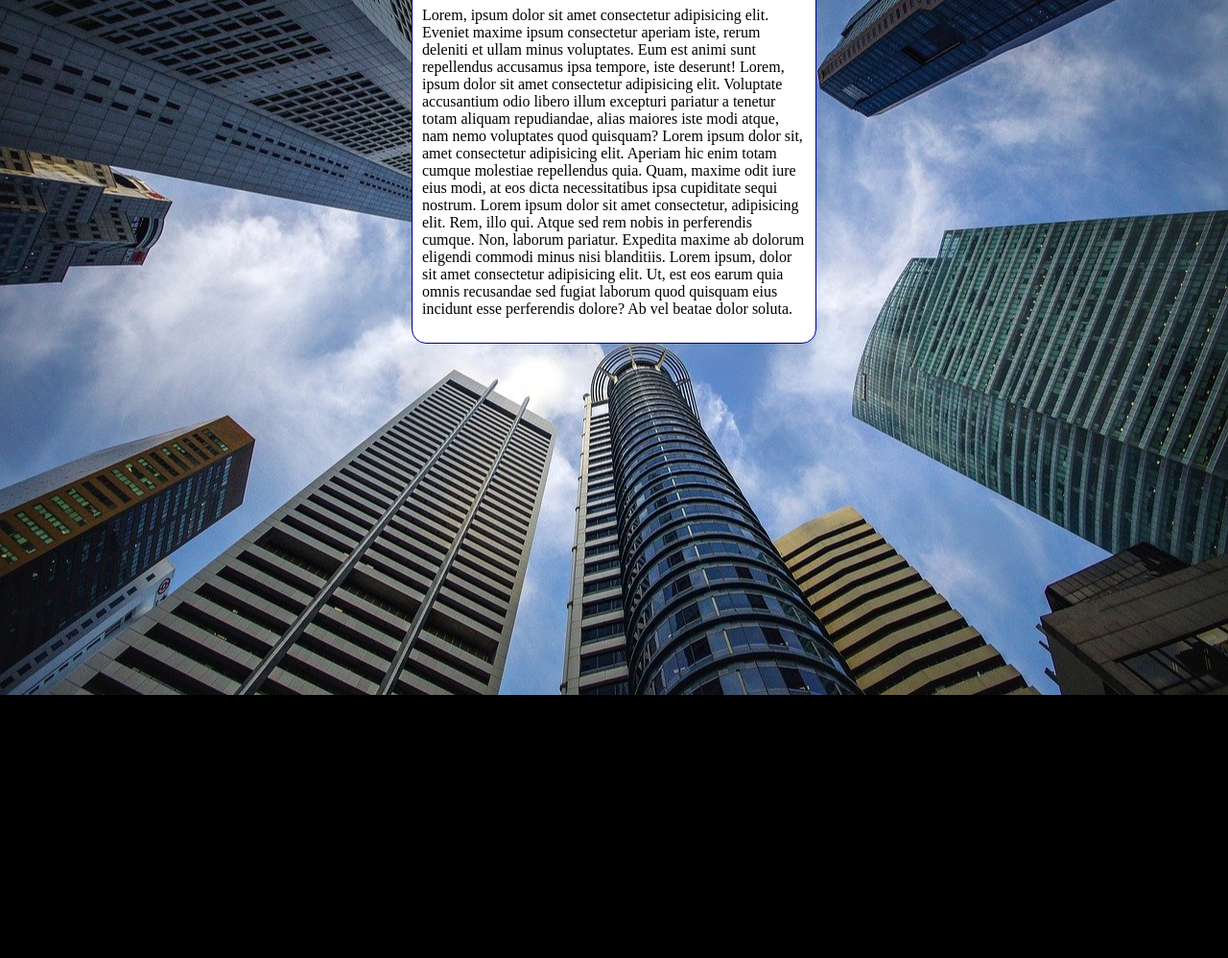
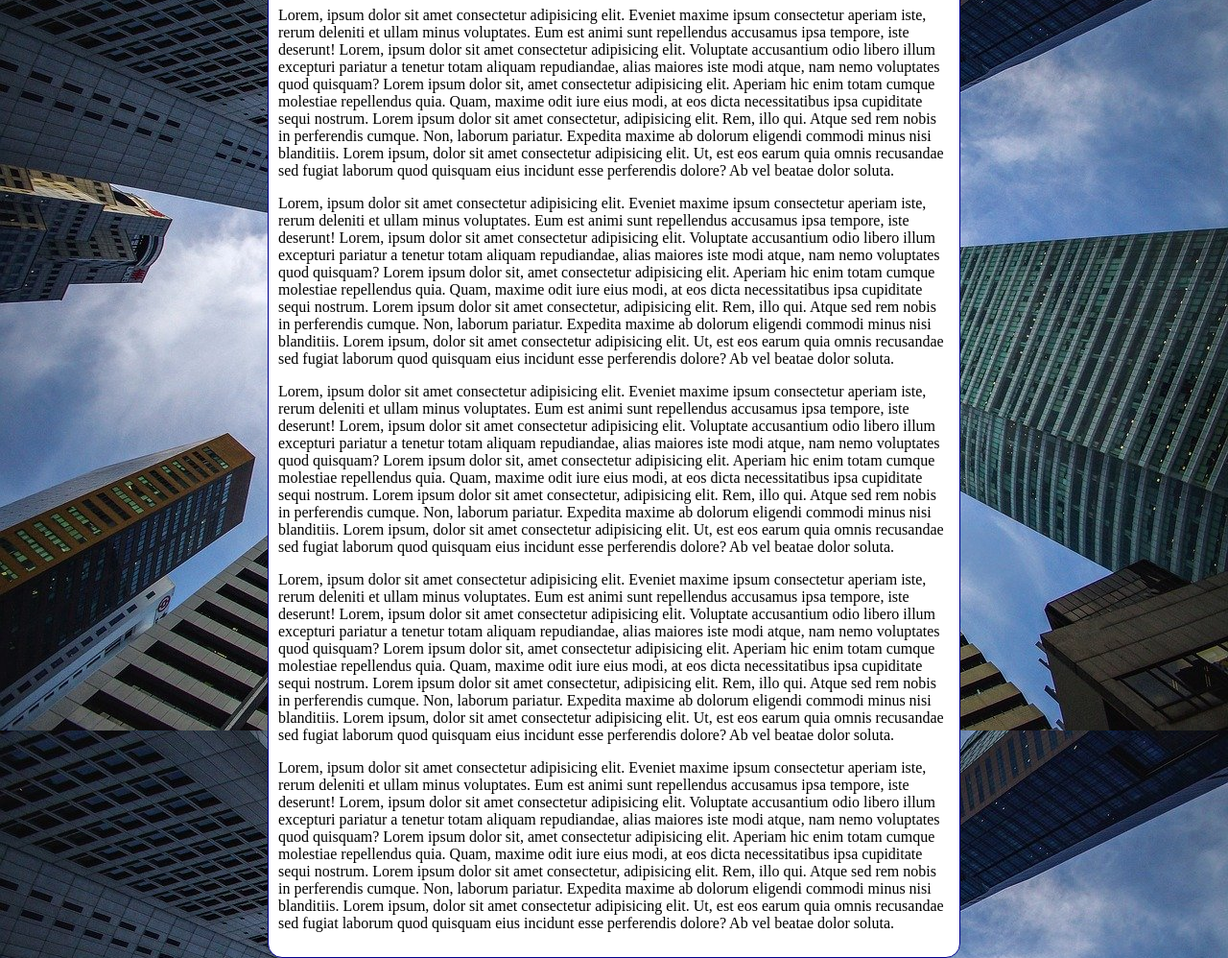
Before and after one commit to franciscojeronimo1/Projetos-Testes, a plain HTML site: page ex022/fundo006.html in a window 1280 px wide. Shown: the part 92-1090 px from the top of the page at 96% size. Before the commit the page ends 816 px from the top, so only its background shows below. Drawn offline with Linux system fonts and the light colour scheme.

Commit message:
Update fundo006.html

```diff
--- a/ex022/fundo006.html
+++ b/ex022/fundo006.html
@@ -8,16 +8,20 @@
     <style>
         body {
             height: 100vh;
-            background-color: black;
+           /* background-color: black;
             background-image: url(imagens/wallpaper002.jpg);
             background-position: center center;
-            background-repeat: no-repeat;
+            background-repeat: repeat-y;
             background-size: cover;
+            background-attachment: fixed;*/
 
+            background: black url(imagens/wallpaper002.jpg) center center repeat-y  fixed;
+            background-size: cover;
         }
         main {
+            max-width: 700px;
             background-color: white;
-            width: 400px;
+
             padding: 10px;
             margin: auto;
             border: 1px solid darkblue;
@@ -32,6 +36,23 @@
         Lorem, ipsum dolor sit amet consectetur adipisicing elit. Eveniet maxime ipsum consectetur aperiam iste, rerum deleniti et ullam minus voluptates. Eum est animi sunt repellendus accusamus ipsa tempore, iste deserunt! Lorem, ipsum dolor sit amet consectetur adipisicing elit. Voluptate accusantium odio libero illum excepturi pariatur a tenetur totam aliquam repudiandae, alias maiores iste modi atque, nam nemo voluptates quod quisquam? Lorem ipsum dolor sit, amet consectetur adipisicing elit. Aperiam hic enim totam cumque molestiae repellendus quia. Quam, maxime odit iure eius modi, at eos dicta necessitatibus ipsa cupiditate sequi nostrum.
         Lorem ipsum dolor sit amet consectetur, adipisicing elit. Rem, illo qui. Atque sed rem nobis in perferendis cumque. Non, laborum pariatur. Expedita maxime ab dolorum eligendi commodi minus nisi blanditiis. Lorem ipsum, dolor sit amet consectetur adipisicing elit. Ut, est eos earum quia omnis recusandae sed fugiat laborum quod quisquam eius incidunt esse perferendis dolore? Ab vel beatae dolor soluta.
       </p>
+      <p>
+        Lorem, ipsum dolor sit amet consectetur adipisicing elit. Eveniet maxime ipsum consectetur aperiam iste, rerum deleniti et ullam minus voluptates. Eum est animi sunt repellendus accusamus ipsa tempore, iste deserunt! Lorem, ipsum dolor sit amet consectetur adipisicing elit. Voluptate accusantium odio libero illum excepturi pariatur a tenetur totam aliquam repudiandae, alias maiores iste modi atque, nam nemo voluptates quod quisquam? Lorem ipsum dolor sit, amet consectetur adipisicing elit. Aperiam hic enim totam cumque molestiae repellendus quia. Quam, maxime odit iure eius modi, at eos dicta necessitatibus ipsa cupiditate sequi nostrum.
+        Lorem ipsum dolor sit amet consectetur, adipisicing elit. Rem, illo qui. Atque sed rem nobis in perferendis cumque. Non, laborum pariatur. Expedita maxime ab dolorum eligendi commodi minus nisi blanditiis. Lorem ipsum, dolor sit amet consectetur adipisicing elit. Ut, est eos earum quia omnis recusandae sed fugiat laborum quod quisquam eius incidunt esse perferendis dolore? Ab vel beatae dolor soluta.
+      </p>
+      <p>
+        Lorem, ipsum dolor sit amet consectetur adipisicing elit. Eveniet maxime ipsum consectetur aperiam iste, rerum deleniti et ullam minus voluptates. Eum est animi sunt repellendus accusamus ipsa tempore, iste deserunt! Lorem, ipsum dolor sit amet consectetur adipisicing elit. Voluptate accusantium odio libero illum excepturi pariatur a tenetur totam aliquam repudiandae, alias maiores iste modi atque, nam nemo voluptates quod quisquam? Lorem ipsum dolor sit, amet consectetur adipisicing elit. Aperiam hic enim totam cumque molestiae repellendus quia. Quam, maxime odit iure eius modi, at eos dicta necessitatibus ipsa cupiditate sequi nostrum.
+        Lorem ipsum dolor sit amet consectetur, adipisicing elit. Rem, illo qui. Atque sed rem nobis in perferendis cumque. Non, laborum pariatur. Expedita maxime ab dolorum eligendi commodi minus nisi blanditiis. Lorem ipsum, dolor sit amet consectetur adipisicing elit. Ut, est eos earum quia omnis recusandae sed fugiat laborum quod quisquam eius incidunt esse perferendis dolore? Ab vel beatae dolor soluta.
+      </p>
+      <p>
+        Lorem, ipsum dolor sit amet consectetur adipisicing elit. Eveniet maxime ipsum consectetur aperiam iste, rerum deleniti et ullam minus voluptates. Eum est animi sunt repellendus accusamus ipsa tempore, iste deserunt! Lorem, ipsum dolor sit amet consectetur adipisicing elit. Voluptate accusantium odio libero illum excepturi pariatur a tenetur totam aliquam repudiandae, alias maiores iste modi atque, nam nemo voluptates quod quisquam? Lorem ipsum dolor sit, amet consectetur adipisicing elit. Aperiam hic enim totam cumque molestiae repellendus quia. Quam, maxime odit iure eius modi, at eos dicta necessitatibus ipsa cupiditate sequi nostrum.
+        Lorem ipsum dolor sit amet consectetur, adipisicing elit. Rem, illo qui. Atque sed rem nobis in perferendis cumque. Non, laborum pariatur. Expedita maxime ab dolorum eligendi commodi minus nisi blanditiis. Lorem ipsum, dolor sit amet consectetur adipisicing elit. Ut, est eos earum quia omnis recusandae sed fugiat laborum quod quisquam eius incidunt esse perferendis dolore? Ab vel beatae dolor soluta.
+      </p>
+      <p>
+        Lorem, ipsum dolor sit amet consectetur adipisicing elit. Eveniet maxime ipsum consectetur aperiam iste, rerum deleniti et ullam minus voluptates. Eum est animi sunt repellendus accusamus ipsa tempore, iste deserunt! Lorem, ipsum dolor sit amet consectetur adipisicing elit. Voluptate accusantium odio libero illum excepturi pariatur a tenetur totam aliquam repudiandae, alias maiores iste modi atque, nam nemo voluptates quod quisquam? Lorem ipsum dolor sit, amet consectetur adipisicing elit. Aperiam hic enim totam cumque molestiae repellendus quia. Quam, maxime odit iure eius modi, at eos dicta necessitatibus ipsa cupiditate sequi nostrum.
+        Lorem ipsum dolor sit amet consectetur, adipisicing elit. Rem, illo qui. Atque sed rem nobis in perferendis cumque. Non, laborum pariatur. Expedita maxime ab dolorum eligendi commodi minus nisi blanditiis. Lorem ipsum, dolor sit amet consectetur adipisicing elit. Ut, est eos earum quia omnis recusandae sed fugiat laborum quod quisquam eius incidunt esse perferendis dolore? Ab vel beatae dolor soluta.
+      </p>
+
   </main>
 </body>
 </html>
```
